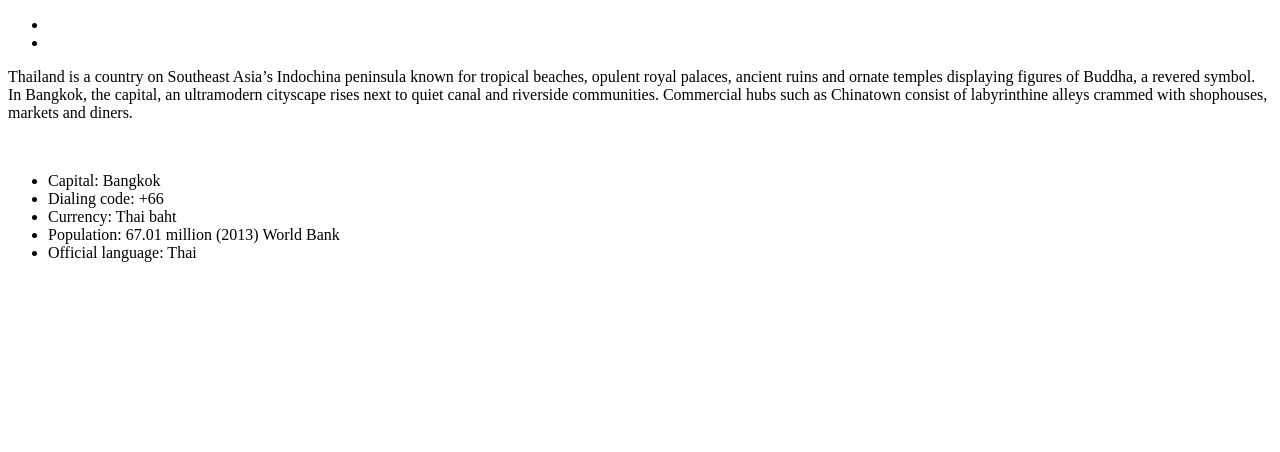
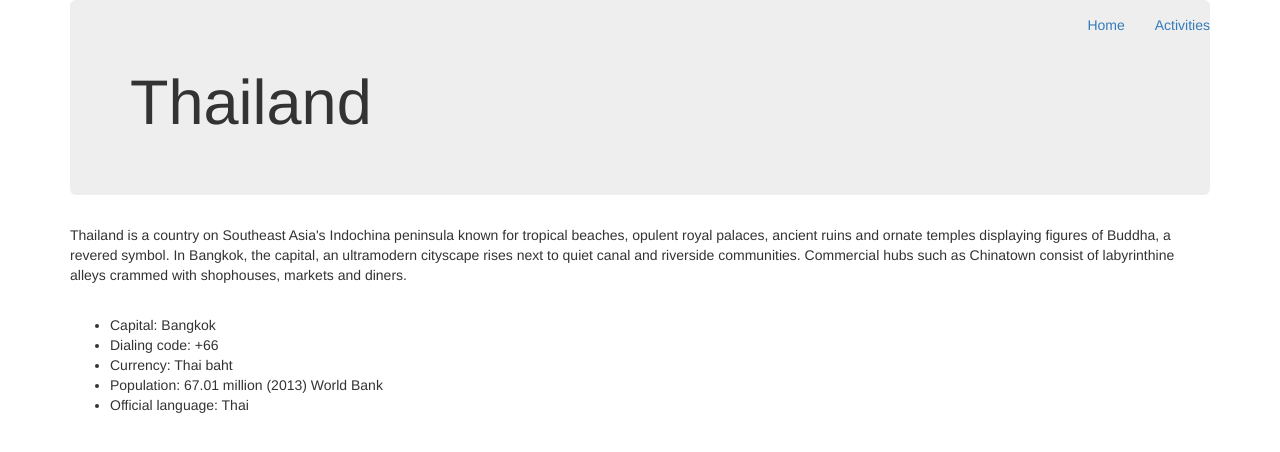
Before and after one commit to OskarRadon/vacation-site, a plain HTML site: page index.html in a window 1280 px wide. Drawn offline with Linux system fonts and the light colour scheme.

Commit message:
Add in bootstrap classes

```diff
--- a/index.html
+++ b/index.html
@@ -1,21 +1,31 @@
 <!DOCTYPE html>
 <html>
   <head>
-    <title>Southeast Asia</title>
+    <title>Thailand</title>
+    <meta name="viewport" content="width=device-width, initial-scale=1.0">
+    <link href="css/bootstrap.min.css" rel="stylesheet" media="screen">
+    <link href="css/bootstrap-theme.min.css" rel="stylesheet" media="screen">
+    <link href="css/styles.css" rel="stylesheet" media="screen">
   </head>
 
   <body>
+    <!-- navbar -->
     <div class="navbar navbar-fixed-top">
-      <ul>
-        <li></li>
-        <li></li>
-      </ul>
+      <div class="container">
+        <ul class="nav navbar-nav navbar-right">
+          <li class="active"><a href="#">Home</a></li>
+          <li><a href="#">Activities</a></li>
+        </ul>
+      </div>
     </div>
+<!--  end navbar -->
+
     <div class="container">
       <div class="jumbotron">
+        <h1>Thailand</h1>
       </div>
       <div>
-        <p>Thailand is a country on Southeast Asia’s Indochina peninsula known for tropical beaches, opulent royal palaces, ancient ruins and ornate temples displaying figures of Buddha, a revered symbol. In Bangkok, the capital, an ultramodern cityscape rises next to quiet canal and riverside communities. Commercial hubs such as Chinatown consist of labyrinthine alleys crammed with shophouses, markets and diners.</p>
+        <p>Thailand is a country on Southeast Asia's Indochina peninsula known for tropical beaches, opulent royal palaces, ancient ruins and ornate temples displaying figures of Buddha, a revered symbol. In Bangkok, the capital, an ultramodern cityscape rises next to quiet canal and riverside communities. Commercial hubs such as Chinatown consist of labyrinthine alleys crammed with shophouses, markets and diners.</p>
       </div>
       <div>
         <div>
```
